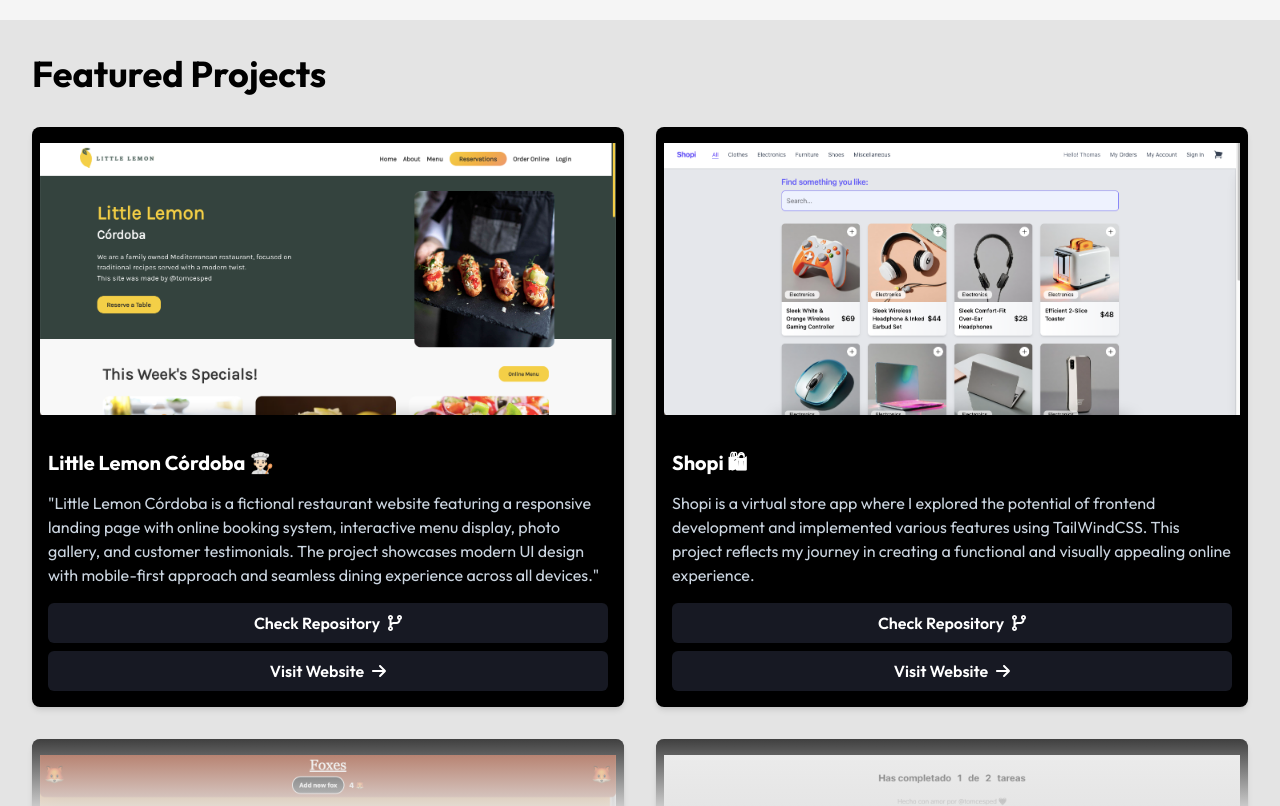
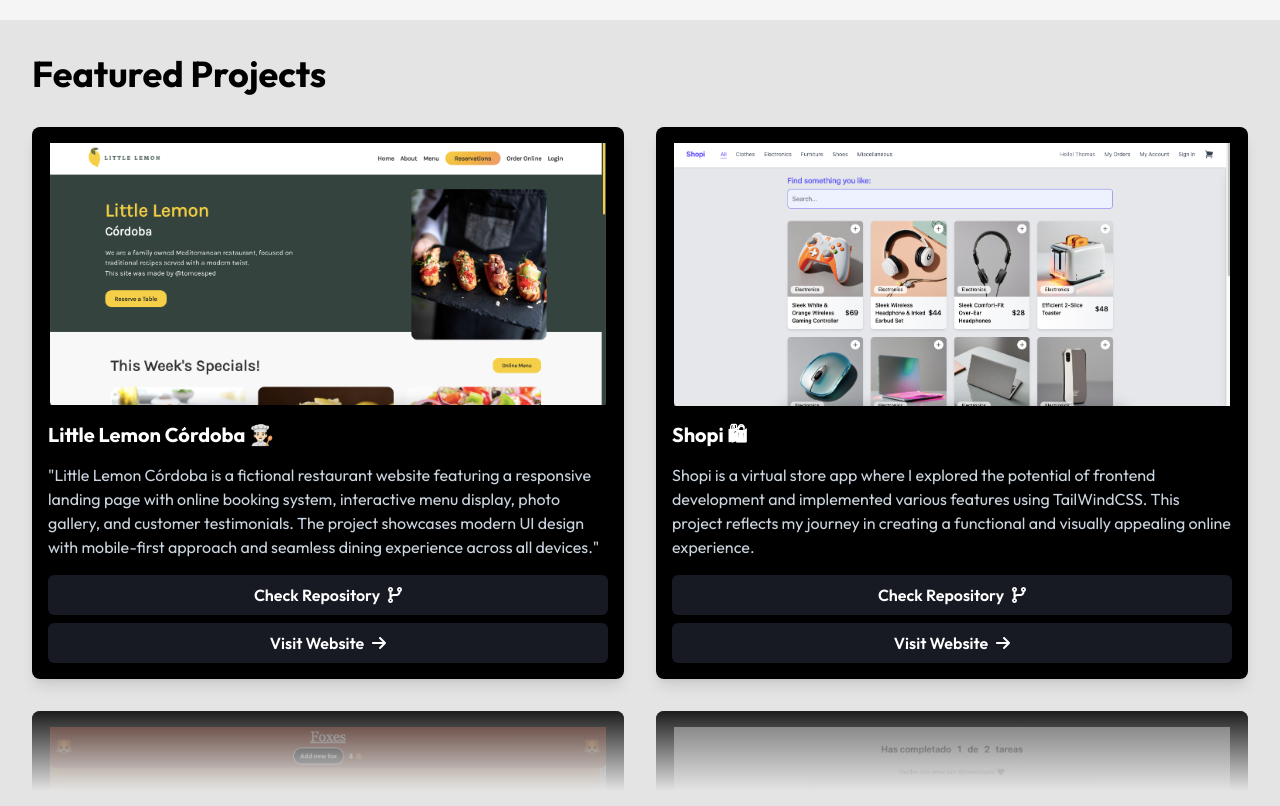
Before and after one commit to tomycesped/MyPortfolio, a React (Create React App) app: page / in a window 1280 px wide. Shown: the part 780-1586 px from the top of the page. Built offline with nearby package versions, Linux system fonts and the light colour scheme.

Commit message:
Added a new project

```diff
--- a/src/components/Card.js
+++ b/src/components/Card.js
@@ -8,7 +8,7 @@ const Card = ({ title, description, imageSrc, link, repoLink, isPartial }) => {
     <VStack
       borderRadius="lg"
       borderBottomRadius={isPartial ? "0" : "lg"}
-      boxShadow="md"
+      boxShadow={isPartial ? "0" : "lg"}
       overflow="hidden"
       spacing={4}
       align="start"
@@ -22,11 +22,11 @@ const Card = ({ title, description, imageSrc, link, repoLink, isPartial }) => {
       position="relative"
       className={isPartial ? "partial-card" : ""}
     >
-      <Image src={imageSrc} alt={title} borderRadius="md" w="100%" position="absolute" left="0" px="8px"/>
+      <Image src={imageSrc} alt={title} borderRadius="md" w="100%" position="absolute" left="0" px="18px"/>
 
       {!isPartial && (
         <>
-        <Heading size="md" color="white" style={{ fontFamily: "'Outfit', sans-serif", paddingTop:"55%" }}>
+        <Heading size="md" color="white" style={{ fontFamily: "'Outfit', sans-serif", paddingTop:"50%" }}>
         {title}
       </Heading>
           <Text color="gray.300">{description}</Text>
@@ -37,6 +37,7 @@ const Card = ({ title, description, imageSrc, link, repoLink, isPartial }) => {
   gap={2}
   flexGrow={1}
 >
+  {repoLink && (
     <a href={repoLink} target="_blank" rel="noopener noreferrer" style={{ width: "100%" }}>
       <Button
         bg="gray.900"
@@ -48,6 +49,9 @@ const Card = ({ title, description, imageSrc, link, repoLink, isPartial }) => {
         Check Repository
       </Button>
     </a>
+  )}
+
+  {link && (
     <a href={link} target="_blank" rel="noopener noreferrer" style={{ width: "100%" }}>
       <Button
         bg="gray.900"
@@ -59,6 +63,7 @@ const Card = ({ title, description, imageSrc, link, repoLink, isPartial }) => {
         Visit Website
       </Button>
     </a>
+  )}
 </Flex>
         </>
       )}
@@ -69,7 +74,7 @@ const Card = ({ title, description, imageSrc, link, repoLink, isPartial }) => {
           left={0}
           right={0}
           height="100%"
-          background="linear-gradient(to top, #E4E4E4,rgba(228, 228, 228, 0.28))"
+          background="linear-gradient(to top, #E4E4E4,rgba(45, 44, 44, 0.64))"
         />
       )}
     </VStack>
--- a/src/components/CertificatesSection.js
+++ b/src/components/CertificatesSection.js
@@ -86,16 +86,17 @@ const CertificatesSection = () => {
               _hover={{ transform: "translateX(10px)", transition: "transform 0.2s" }}
               alignItems="center"
               justifyContent="space-between"
-              backgroundColor="rgba(0, 0, 0, 0.67)"
+              backgroundColor="rgba(0, 0, 0, 0.68)"
               borderRadius="12px"
               boxShadow="0 4px 6px rgba(0, 0, 0, 0.1)"
               p={4}
             >
               <Box flex="1">
-                <Heading as="h2" fontSize="2xl" mb={2} fontWeight="600" color="#FFFFFF">
+                <Heading as="h2" fontSize="2xl" mb={2} fontWeight="600" color="#FFFFFF" cursor="default">
                   {certificate.title}
                 </Heading>
                 <Text
+                cursor="default"
                   fontSize="lg"
                   mb={2}
                   color="#E0E0E0"
@@ -112,7 +113,7 @@ const CertificatesSection = () => {
                     Read More...
                   </Button>
                 )}
-                <Text fontSize="md" color="#BDBDBD">
+                <Text fontSize="md" color="#BDBDBD" cursor="default">
                   Issued by: {certificate.issuedBy} | Date: {certificate.date}
                 </Text>
                 {certificate.link && (
--- a/src/components/ProjectsSection.js
+++ b/src/components/ProjectsSection.js
@@ -47,6 +47,12 @@ const projects = [
     getImageSrc: () => require("../images/ethelbien.png"),
     link: "https://tomycesped.github.io/Async-landing/",
     repoLink: "https://github.com/tomycesped/Async-landing",
+  },
+  {
+    title: "More coming soon... ⏳",
+    description:
+      "Be the first to know! Follow me on Github.",
+    getImageSrc: () => require("../images/moresoon.png"),
   },
 ];
 
@@ -148,7 +154,7 @@ const ProjectsSection = () => {
         <Button
           onClick={loadMoreProjects}
           color="black"
-          bg="white"
+          bg="#F5F5F5"
           variant="outline"
           size="lg"
           alignSelf="center"
```
Also changed, not shown: src/images/moresoon.png (added). Lines whose indentation alone changed are shown as unchanged.
